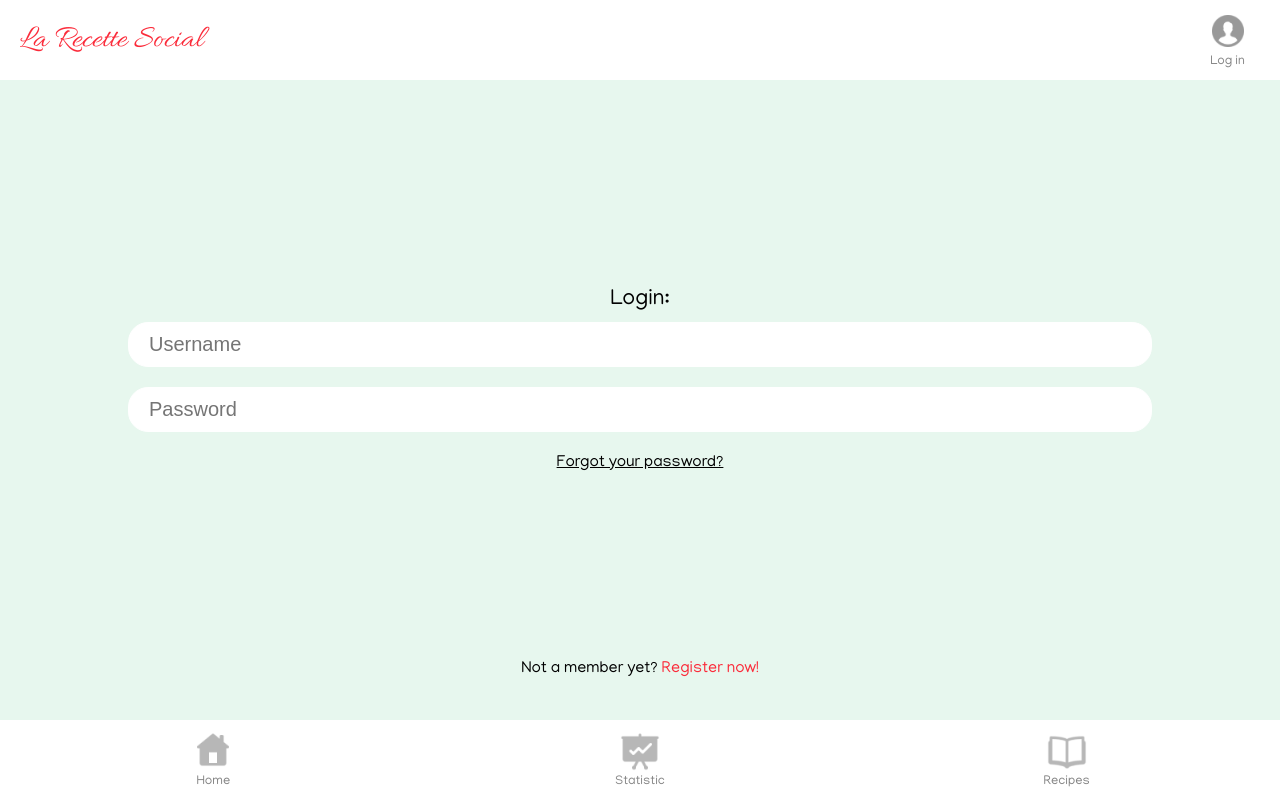
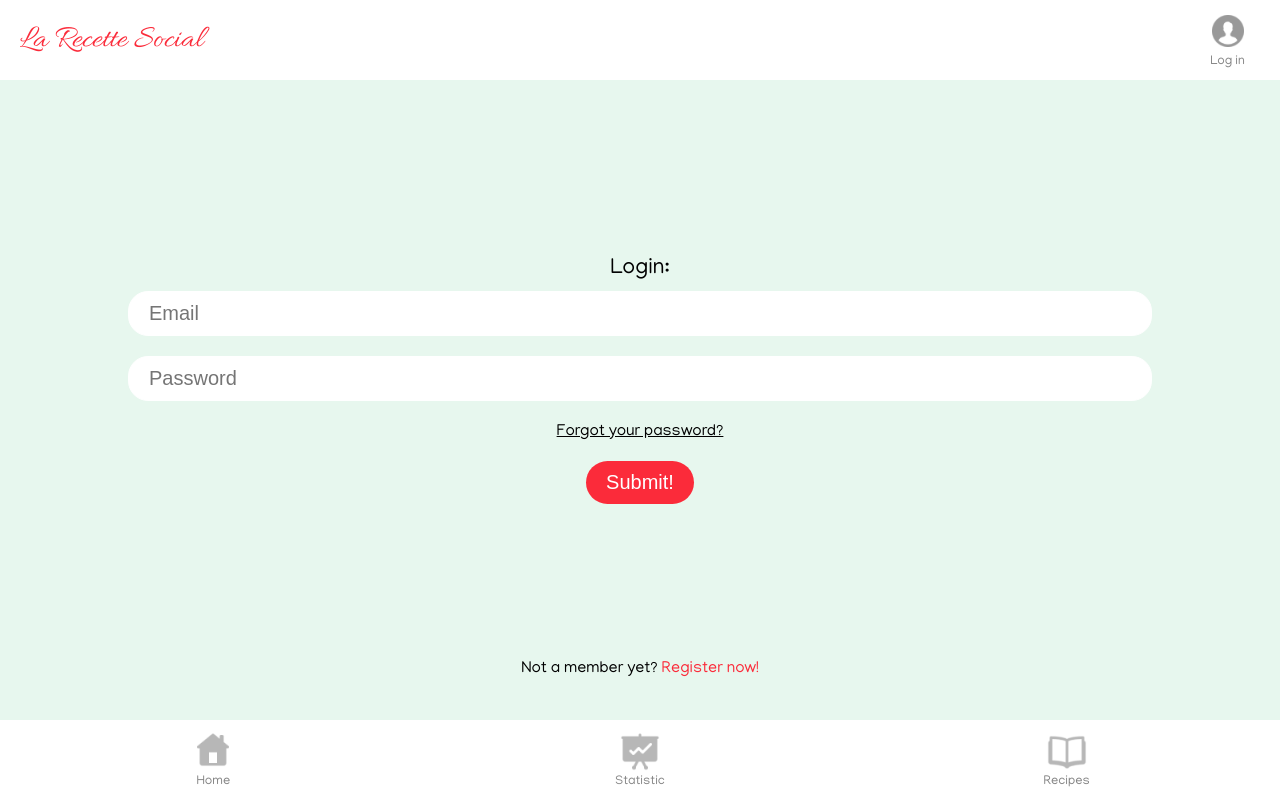
Before and after one commit to usechedaniel88/front-recette-social-las-abuelas, a React (Create React App) app: page /login in a window 1280 px wide. Built offline with nearby package versions, Linux system fonts and the light colour scheme.

Commit message:
algunos cambios en login

```diff
--- a/src/auth/login/Login.tsx
+++ b/src/auth/login/Login.tsx
@@ -1,4 +1,5 @@
-import React, { FormEventHandler } from 'react'
+import axios from 'axios';
+import React, { FormEventHandler, useState } from 'react'
 import OkButton from '../../components/OkButton/OkButton';
 import { Container } from '../../Global.style';
 import { LoginPage } from '../../pages'
@@ -7,18 +8,39 @@ import { FormContainer, TextLabel, LoginInput, LinkForgot, LinkRegister } from '
 type Props = {handleSubmit: FormEventHandler<HTMLFormElement>}
 
 export const Login = (props: Props) => {
-  const {handleSubmit} = props;
+  const [email, setEmail] = useState('')
+  const [password, setPassword] = useState('')
+
+  const submit = async (e:any) =>{
+    e.preventDefault();
+    const loginForm = {
+      email: email,
+      password: password
+    }
+    try{
+      console.log(loginForm)
+               const result =   await axios.post('http://localhost:4000/api/v1/users/', {loginForm})
+                 console.log(result)
+
+              }
+              catch(e){
+                 console.log(e);
+              }
+
+          }
+
+
   return (
       <Container>
-      <FormContainer onSubmit={handleSubmit}>
+      <FormContainer>
       <TextLabel>Login:</TextLabel>
-      <LoginInput type="text" name="username" placeholder="Username"/>
-      <LoginInput type="password" name="password" placeholder="Password"/>
+      <LoginInput type="text" name="email" placeholder="Email" onChange={ e => {setEmail(e.target.value)}}/>
+      <LoginInput type="password" name="password" placeholder="Password" onChange={ e => {setPassword(e.target.value)}}/>
       <LinkForgot to={""}>Forgot your password? </LinkForgot>
-      {/* <OkButton title={'Log in!'}/> */}
+      <OkButton onClick={submit} />
     </FormContainer>
     <p>Not a member yet?<LinkRegister to={'/register'}> Register now!</LinkRegister></p>
     </Container>
 
   )
-}
+  }
--- a/src/pages/RecipeDetail/RecipeDetail.tsx
+++ b/src/pages/RecipeDetail/RecipeDetail.tsx
@@ -15,7 +15,7 @@ type Props = {}
 
 type Ingredient = {name:string, measure_unit: string}
 
-type RecipeDetailsType = {_id:string, title:string, description:string, author:string, username: string, time:number, tags: [string], ingredients: [Ingredient], ingredient: any }
+type RecipeDetailsType = {_id:string, title:string, description:string, author:string, username: string, time:number, tags: [string], ingredients?: [Ingredient] }
 
 
 function RecipeDetailPage(props: Props)  {
@@ -26,7 +26,7 @@ function RecipeDetailPage(props: Props)  {
   console.log(params)
 
   const tagItems = recipeDetails?.tags.map(tag => <TagDiv>{tag}</TagDiv>)
-  // const ingredientItems = recipeDetails?.ingredients.map(ingredient => <TagDiv>{ingredient.name}+" "+{ingredient.measure_unit}</TagDiv>)
+  const ingredientItems = recipeDetails?.ingredients?.map(ingredient => <TagDiv>{ingredient.name}+" "+{ingredient.measure_unit}</TagDiv>)
 
   useEffect(() => {
     const loadRecipeDetails = async () => {
@@ -74,7 +74,7 @@ function RecipeDetailPage(props: Props)  {
 
           <h4>Ingredients:</h4>
           <RecipeDetailGrayDiv>
-            {/* <DarkText>{recipeDetails?.ingredient.name}</DarkText> */}
+            <DarkText>{ingredientItems}</DarkText>
             <DarkText>100</DarkText>
             <DarkText>g</DarkText>
           </RecipeDetailGrayDiv>
```
